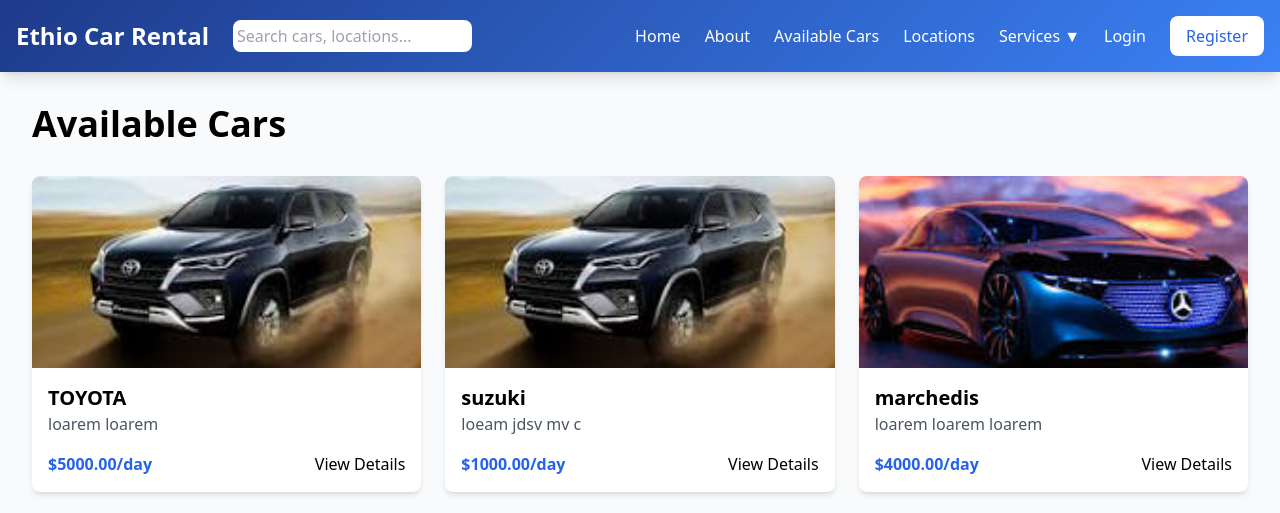
After one commit to practicmakesperfact/Car-rental-system, a Django app: page /cars/ in a window 1280 px wide. The commit adds this page. Shown: the top 513 px of the page. Run offline with Django 5.2, Linux system fonts and the light colour scheme; data comes from the database, SQL or seed files in the repository; both versions use the stored data as it was after the commit; some libraries are stand-ins or nearby versions.

Commit message:
renaming some templates with discriptive name and make functional and intractive of carlist and car detail page

```diff
--- a/rental/templates/rental/base.html
+++ b/rental/templates/rental/base.html
@@ -3,7 +3,7 @@
 <head>
     <meta charset="UTF-8">
     <meta name="viewport" content="width=device-width, initial-scale=1.0">
-    <title>HA Car Rental</title>
+    <title>Ethio Car Rental</title>
     <script src="https://cdn.tailwindcss.com"></script>
     <link rel="stylesheet" href="https://cdnjs.cloudflare.com/ajax/libs/aos/2.3.4/aos.css">
     <script src="https://cdnjs.cloudflare.com/ajax/libs/aos/2.3.4/aos.js"></script>
@@ -57,11 +57,11 @@
             <div class="flex justify-between items-center">
                 <div class="flex items-center space-x-6">
                     <a href="{% url 'home' %}" class="text-2xl font-bold" data-aos="fade-right">
-                        <span>HA Car Rental</span>
+                        <span>Ethio Car Rental</span>
                     </a>
                     <!-- Search Bar -->
                     <div class="search-container" data-aos="fade-right">
-                        <input type="search" placeholder="Search cars, locations..." class="search-input text-gray-800">
+                        <input type="search" placeholder="Search cars, locations..." class="search-input text-gray-800 p-1 outline-none rounded-lg">
                     </div>
                 </div>
 
@@ -69,7 +69,7 @@
                 <div class="flex items-center space-x-6" data-aos="fade-left">
                     <a href="{% url 'home' %}" class="side-nav-link">Home</a>
                     <a href="{% url 'about' %}" class="side-nav-link">About</a>
-                    <a href="{% url 'available_cars' %}" class="side-nav-link">Available Cars</a>
+                    <a href="{% url 'car_list' %}" class="side-nav-link">Available Cars</a>
                     <a href="{% url 'locations' %}" class="side-nav-link">Locations</a>
 
                     <!-- Dropdown Menu (Fixed Hover Issue) -->
--- /dev/null
+++ b/rental/templates/rental/car_list.html
@@ -0,0 +1,26 @@
+
+{% extends 'rental/base.html' %}
+{% load static %}
+{% block content %}
+<div class="container mx-auto px-4" data-aos="fade-up">
+    <h1 class="text-4xl font-bold mb-8">Available Cars</h1>
+    <div class="grid md:grid-cols-3 gap-6">
+        {% for car in cars %}
+        <div class="bg-white rounded-lg shadow-md overflow-hidden card-hover transition-transform hover:scale-105">
+            <img src="{{ car.image.url }}" alt="{{ car.name }}" class="w-full h-48 object-cover"
+               onerror="this.src='{% static 'images/default_car_image.jpg' %}' ">
+            <div class="p-4">
+                <h2 class="text-xl font-semibold">{{ car.name }}</h2>
+                <p class="text-gray-600">{{ car.description | truncatewords:20 }}</p>
+                <div class="mt-4 flex justify-between items-center">
+                    <span class="text-blue-600 font-bold">${{ car.price_per_day }}/day</span>
+                    <a href="{% url 'car_detail' car.id %}" class="btn-primary">View Details</a>
+                </div>
+            </div>
+        </div>
+        {% empty %}
+        <p class="text-gray-500"> No cars found.</p>
+        {% endfor %}
+    </div>
+</div>
+{% endblock %}
--- a/rental/urls.py
+++ b/rental/urls.py
@@ -3,11 +3,12 @@ from . import views
 
 urlpatterns = [
     path('', views.home, name='home'),
+    path('cars/', views.car_list, name='car_list'),
     path('car/<int:car_id>/', views.car_detail, name='car_detail'),
     path('car/<int:car_id>/book/', views.book_car, name='book_car'),
     path('rental-history/', views.rental_history, name='rental_history'),
     path('about/', views.about, name='about'),
-    path('available-cars/', views.available_cars, name='available_cars'),
+
     path('locations/', views.locations, name='locations'),
 #     path('profile/', views.profile, name='profile'),
 #     path('reviews/', views.reviews_list, name='reviews_list'),
--- a/rental/views.py
+++ b/rental/views.py
@@ -14,10 +14,6 @@ from .utils import update_car_location,apply_loyalty_discount
 def home(request):
     cars = Car.objects.filter(is_available=True)
     return render(request, 'rental/home.html', {'cars': cars})
-
-def car_detail(request, car_id):
-    car = get_object_or_404(Car, id=car_id)
-    return render(request, 'rental/car_detail.html', {'car': car})
 
 @login_required
 def book_car(request, car_id):
@@ -101,9 +97,23 @@ def user_logout(request):
 def about(request):
     return render(request, 'rental/about.html')
 
-def available_cars(request):
+def car_list(request):
+    """
+    Displays a list of available cars with filtering options.
+    """
     cars = Car.objects.filter(is_available=True)
-    return render(request, 'rental/available_cars.html', {'cars': cars})
+    search_query = request.GET.get('search', '')
+    if search_query:
+        cars = cars.filter(make__icontains=search_query)
+    return render(request, 'rental/car_list.html', {'cars': cars, 'search_query': search_query})
+
+
+def car_detail(request, car_id):
+    """
+    displays a ditail information about a spacific car
+    """
+    car = get_object_or_404(Car, id=car_id)
+    return render(request, 'rental/car_detail.html', {'car': car})
 
 def locations(request):
     return render(request, 'rental/locations.html')
```
Also changed, not shown: rental/templates/rental/available_cars.html (deleted, +0 -22 lines), rental/templates/rental/car_detail.html (+11 -12 lines), db.sqlite3, rental/templates/confirm_booking.html (deleted), rental/templates/rental/confirm_booking.html (added), static/images/default_car_image.jpg (added).
